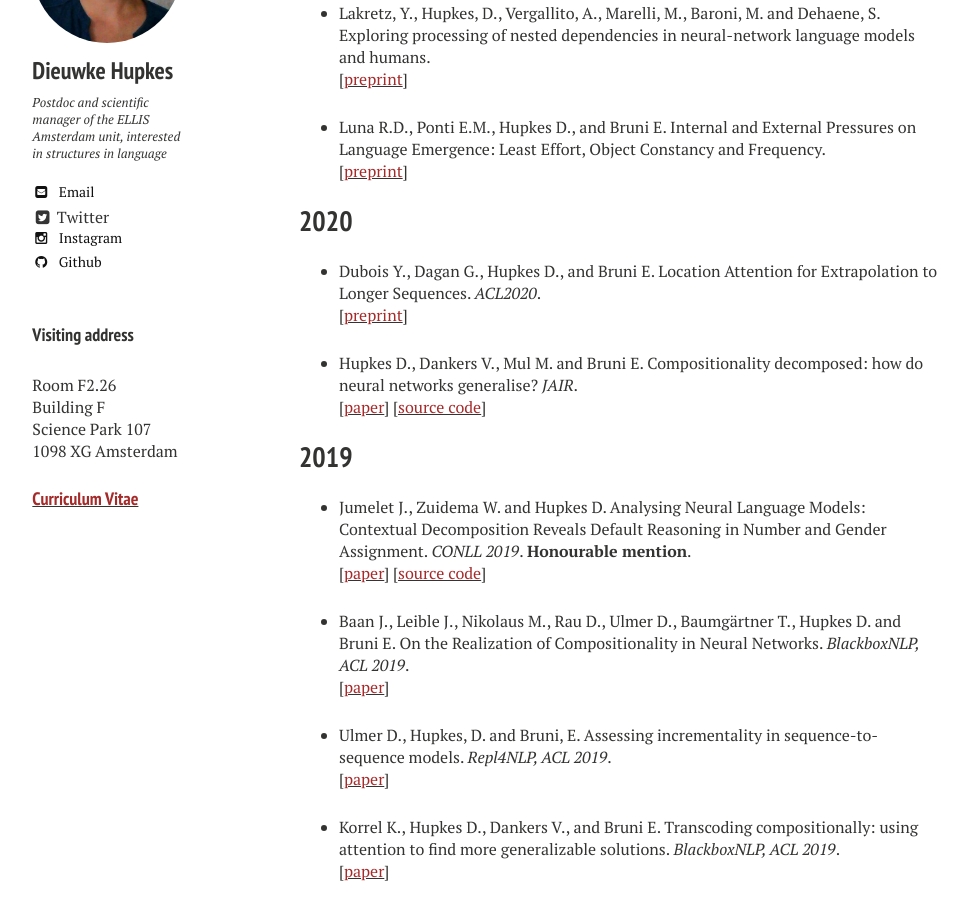
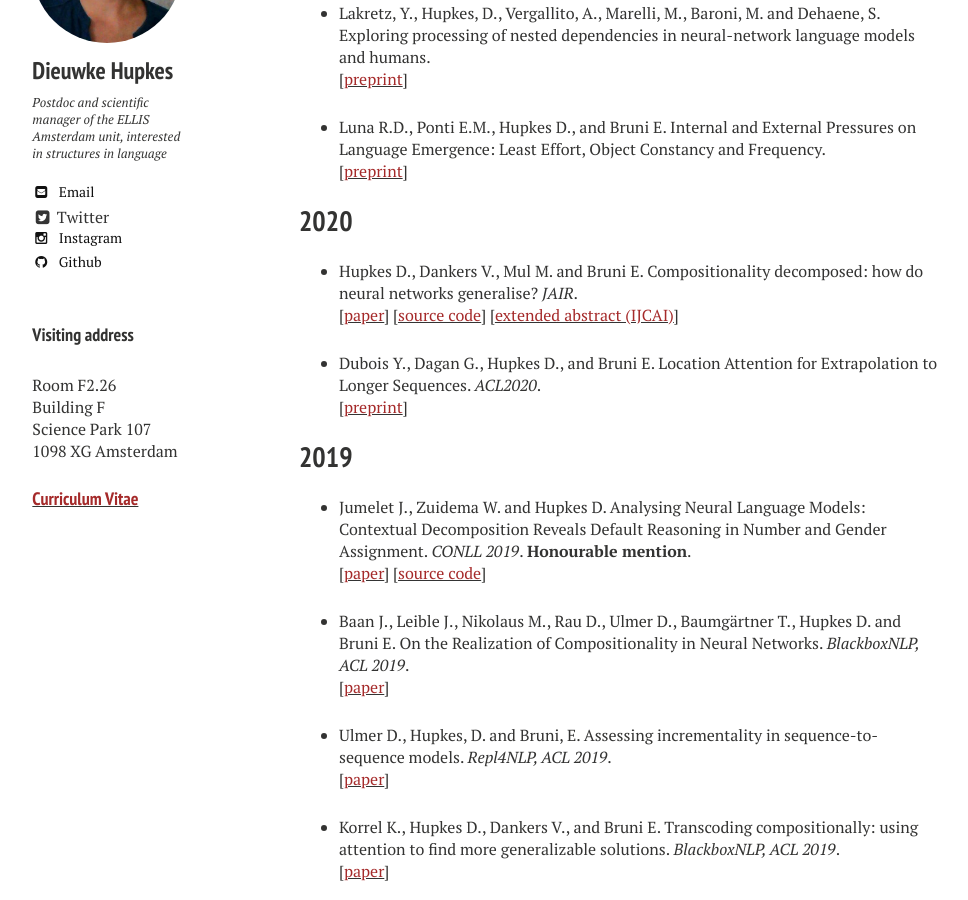
Before and after one commit to dieuwkehupkes/dieuwkehupkes.github.io, a Jekyll site: the page built from publications.md, in a window 1280 px wide and 900 px high, scrolled down 1231 px. Shown: the whole window, without its empty margins (21-989 px from the left). Built offline with Jekyll 4.4.1, drawn with Linux system fonts in a browser that asks for light colours; nearby versions of some CDN libraries.

Commit message:
Add IJCAI proceedings

```diff
--- a/publications.md
+++ b/publications.md
@@ -22,14 +22,15 @@ Internal and External Pressures on Language Emergence: Least Effort, Object Cons
 \[[<font color="brown">preprint</font>](https://arxiv.org/pdf/2004.03868.pdf){:target="blank"}\]
 
 ## 2020
-* Dubois Y., Dagan G., Hupkes D., and Bruni E.
-Location Attention for Extrapolation to Longer Sequences. *ACL2020*.\\
-\[[<font color="brown">preprint</font>](https://arxiv.org/pdf/1911.03872.pdf){:target="blank"}\]
-
 * Hupkes D., Dankers V., Mul M. and Bruni E.
 Compositionality decomposed: how do neural networks generalise? *JAIR*.\\
 \[[<font color="brown">paper</font>](https://www.jair.org/index.php/jair/article/view/11674/26576){:target="blank"}\]
 \[[<font color="brown">source code</font>](https://github.com/i-machine-think/am-i-compositional){:target="_blank"}\]
+\[[<font color="brown">extended abstract (IJCAI)</font>](https://www.ijcai.org/Proceedings/2020/0708.pdf){:target="_blank"}\]
+
+* Dubois Y., Dagan G., Hupkes D., and Bruni E.
+Location Attention for Extrapolation to Longer Sequences. *ACL2020*.\\
+\[[<font color="brown">preprint</font>](https://arxiv.org/pdf/1911.03872.pdf){:target="blank"}\]
 
 
 ## 2019
```
